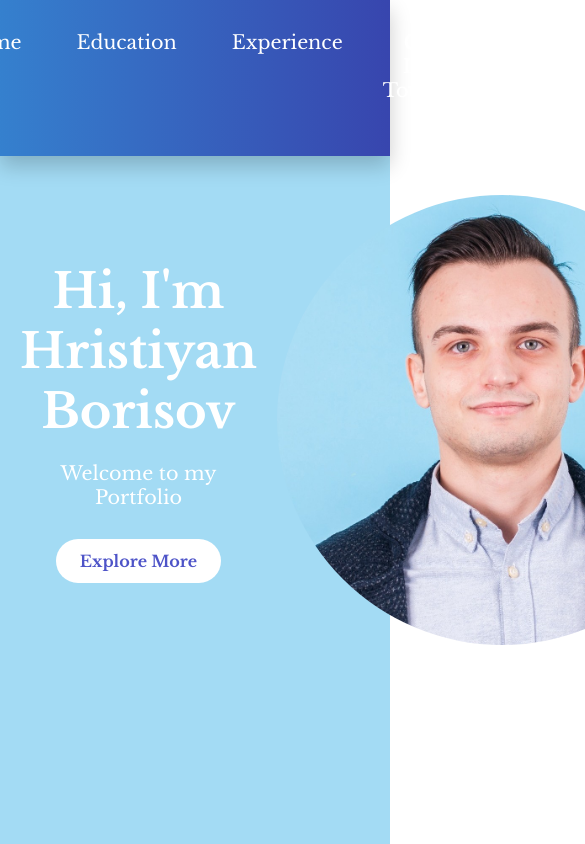
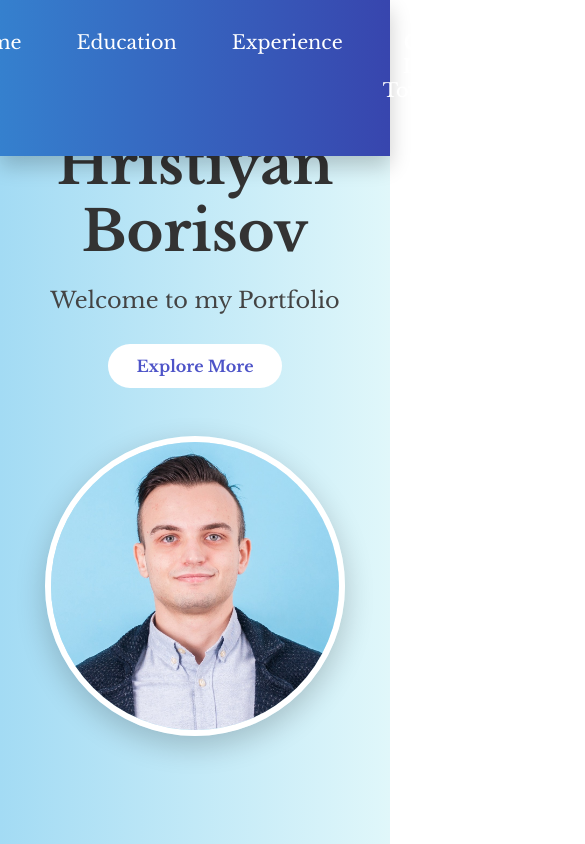
Before and after one commit to annasarabasheva/Portfolio-Site, a React (Vite) app in the folder porfolio-site/: page / in a window 390 px wide. Shown: the top 844 px of the page, 585 px wide, since content can reach past the window. Built offline with nearby package versions, Linux system fonts and the light colour scheme.

Commit message:
Update Home Page styling

```diff
--- a/porfolio-site/src/components/home/Home.css
+++ b/porfolio-site/src/components/home/Home.css
@@ -1,35 +1,46 @@
-.home {
+@import url('https://fonts.googleapis.com/css2?family=Montserrat:wght@400;600;700&display=swap');
+
+body {
   margin: 0;
   padding: 0;
-  background-color: #A3DBF4;
+  box-sizing: border-box;
+  font-family: 'Montserrat', sans-serif;
+  background: linear-gradient(to right, #a3dbf4, #e0f7fa);
+}
+
+.home {
   display: flex;
   align-items: center;
+  justify-content: center;
   height: 100vh;
-  padding-right: 10em;
+  padding: 4em;
+  gap: 1rem;
 }
 
 .hero {
-  color: white;
+  color: #333;
   text-align: center;
-  padding: 100px 20px;
   flex: 1;
 }
 
 .hero h1 {
-  font-size: 3rem;
+  font-size: 3.5rem;
+  font-weight: 700;
   margin-bottom: 20px;
+  line-height: 1.2;
 }
 
 .hero p {
-  font-size: 1.2rem;
+  font-size: 1.4rem;
   margin-bottom: 30px;
+  color: #444;
 }
 
 .hero button {
   background-color: white;
   color: #4e54c8;
   border: none;
-  padding: 12px 24px;
+  padding: 12px 28px;
   font-size: 1rem;
   font-weight: bold;
   border-radius: 30px;
@@ -38,7 +49,9 @@
 }
 
 .hero button:hover {
-  background-color: #e0e0e0;
+  background-color: #ffffff;
+  transform: scale(1.05);
+  box-shadow: 0 5px 15px rgba(0, 0, 0, 0.2);
 }
 
 .image img {
@@ -46,4 +59,27 @@
   height: 450px;
   border-radius: 50%;
   object-fit: cover;
+  border: 6px solid white;
+  box-shadow: 0 10px 30px rgba(0, 0, 0, 0.2);
 }
+
+/* Responsive Design */
+@media (max-width: 768px) {
+  .home {
+    flex-direction: column;
+    padding: 4em 2em;
+    height: auto;
+    text-align: center;
+  }
+
+  .image img {
+    width: 300px;
+    height: 300px;
+    margin-top: 2em;
+  }
+
+  .hero {
+    padding: 0;
+    text-align: center;
+  }
+}
```
